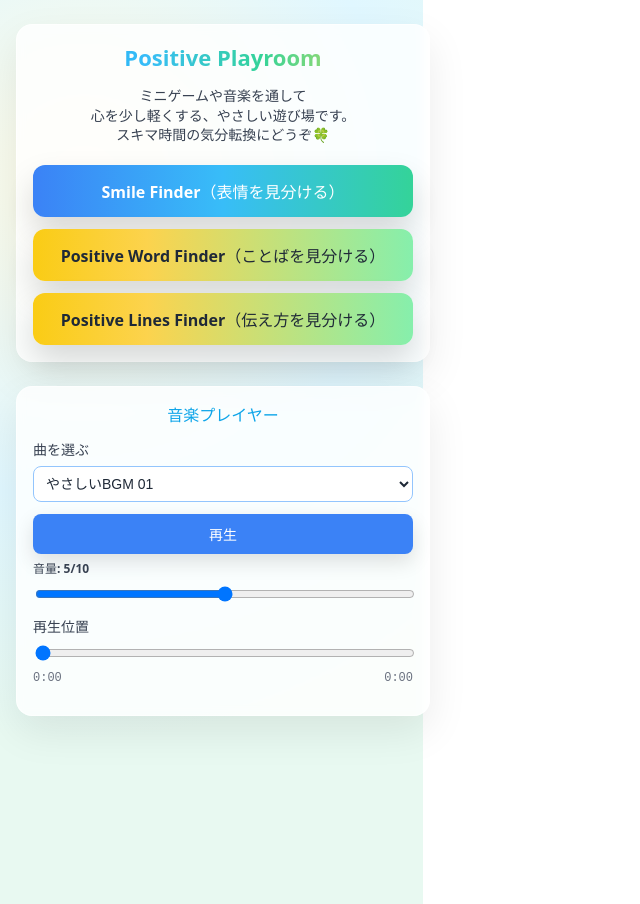
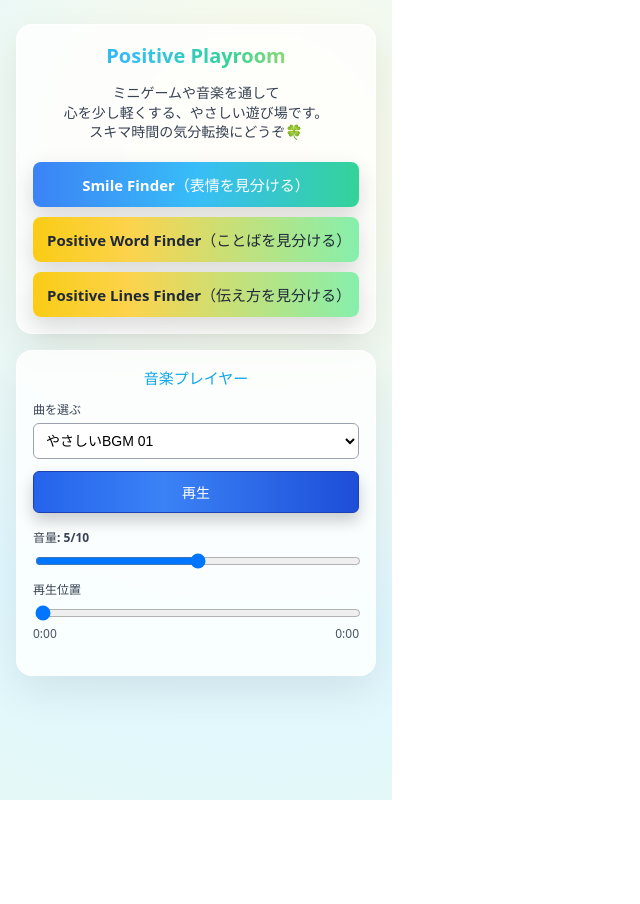
Before and after one commit to marion2929/playground-apps, a React (Vite) app: page / in a window 1280 px wide. Shown: the whole page, without its empty margins (0-640 px from the left). After the commit the page ends 800 px from the top, so only its background shows below. Built offline with nearby package versions, Linux system fonts and the light colour scheme.

Commit message:
update HomeScreen layout fix

```diff
--- a/src/HomeScreen.jsx
+++ b/src/HomeScreen.jsx
@@ -1,4 +1,3 @@
-// src/HomeScreen.jsx
 import React, { useState, useRef, useEffect } from "react";
 
 export default function HomeScreen({
@@ -7,7 +6,7 @@ export default function HomeScreen({
   onSelectLinesFinder,
 }) {
   // =========================
-  // 楽曲リスト（あなたの指定）
+  // 曲リスト（あなた指定の最新版）
   // =========================
   const TRACKS = [
     { title: "やさしいBGM 01", src: "/BGM.mp3" },
@@ -21,108 +20,177 @@ export default function HomeScreen({
     { title: "夕立のあとで", src: "/music05.mp3" },
   ];
 
-  // =========================
-  // オーディオ関連の状態
-  // =========================
-  const [selectedSrc, setSelectedSrc] = useState(TRACKS[0].src);
+  // 再生状態
+  const [trackIndex, setTrackIndex] = useState(0);
   const [isPlaying, setIsPlaying] = useState(false);
-  const [volume10, setVolume10] = useState(5);
-  const [currentTime, setCurrentTime] = useState(0);
-  const [duration, setDuration] = useState(0);
+
+  // 音量（0～10）
+  const [volume, setVolume] = useState(5);
+
+  // 再生位置
+  const [currentTime, setCurrentTime] = useState(0); // 秒
+  const [duration, setDuration] = useState(0); // 秒
+
   const audioRef = useRef(null);
+  const currentTrack = TRACKS[trackIndex];
 
+  // mm:ss に整形
+  function toClock(sec) {
+    const s = Math.floor(sec);
+    const mPart = Math.floor(s / 60);
+    const sPart = s % 60;
+    return mPart.toString() + ":" + sPart.toString().padStart(2, "0");
+  }
+
+  // 再生/一時停止
+  function togglePlay() {
+    if (!audioRef.current) return;
+    if (isPlaying) {
+      audioRef.current.pause();
+      setIsPlaying(false);
+    } else {
+      audioRef.current
+        .play()
+        .then(() => setIsPlaying(true))
+        .catch(() => {
+          // モバイルの自動再生ブロックなどで失敗することはある
+        });
+    }
+  }
+
+  // 曲を選んだ時
+  function handleSelectTrack(e) {
+    const idx = Number(e.target.value);
+    if (idx === trackIndex) return;
+    setTrackIndex(idx);
+    setIsPlaying(false);
+    setCurrentTime(0);
+    setDuration(0);
+  }
+
+  // 音量スライダー
+  function handleVolumeChange(e) {
+    const v = Number(e.target.value);
+    setVolume(v);
+  }
+
+  // シークバー（再生位置）
+  function handleSeekChange(e) {
+    const sec = Number(e.target.value);
+    if (!audioRef.current) return;
+    audioRef.current.currentTime = sec;
+    setCurrentTime(sec);
+  }
+
+  // 音量を常に同期
+  useEffect(() => {
+    if (audioRef.current) {
+      audioRef.current.volume = volume / 10; // 0.0〜1.0
+    }
+  }, [volume]);
+
+  // audioイベント監視
   useEffect(() => {
     const audioEl = audioRef.current;
     if (!audioEl) return;
-    audioEl.src = selectedSrc;
-    audioEl.currentTime = 0;
+
+    function onLoadedMeta() {
+      setDuration(audioEl.duration || 0);
+    }
+    function onTimeUpdate() {
+      setCurrentTime(audioEl.currentTime || 0);
+    }
+    function onEnded() {
+      setIsPlaying(false); // ループしない、止めるだけ
+    }
+
+    audioEl.addEventListener("loadedmetadata", onLoadedMeta);
+    audioEl.addEventListener("timeupdate", onTimeUpdate);
+    audioEl.addEventListener("ended", onEnded);
+
+    return () => {
+      audioEl.removeEventListener("loadedmetadata", onLoadedMeta);
+      audioEl.removeEventListener("timeupdate", onTimeUpdate);
+      audioEl.removeEventListener("ended", onEnded);
+    };
+  }, [trackIndex]);
+
+  // トラック切り替え時にaudio差し替え
+  useEffect(() => {
+    if (!audioRef.current) return;
+    const el = audioRef.current;
+    el.pause();
+    el.currentTime = 0;
     setCurrentTime(0);
     setDuration(0);
+
     if (isPlaying) {
-      audioEl.play().catch(() => {});
+      // すぐplayしようとするとブラウザが嫌がることあるのでちょい遅らせる
+      setTimeout(() => {
+        el
+          .play()
+          .then(() => setIsPlaying(true))
+          .catch(() => setIsPlaying(false));
+      }, 50);
     }
-  }, [selectedSrc, isPlaying]);
-
-  useEffect(() => {
-    if (audioRef.current) audioRef.current.volume = volume10 / 10;
-  }, [volume10]);
-
-  const handlePlayPause = () => {
-    const audioEl = audioRef.current;
-    if (!audioEl) return;
-    if (isPlaying) {
-      audioEl.pause();
-      setIsPlaying(false);
-    } else {
-      audioEl.play().then(() => setIsPlaying(true)).catch(() => {});
-    }
-  };
-
-  const handleSeek = (e) => {
-    const audioEl = audioRef.current;
-    if (!audioEl) return;
-    const newTime = Number(e.target.value);
-    audioEl.currentTime = newTime;
-    setCurrentTime(newTime);
-  };
-
-  const handleTimeUpdate = () => {
-    if (audioRef.current) setCurrentTime(audioRef.current.currentTime || 0);
-  };
-
-  const handleLoadedMetadata = () => {
-    if (audioRef.current) setDuration(audioRef.current.duration || 0);
-  };
-
-  const handleEnded = () => setIsPlaying(false);
-
-  const formatTime = (sec) => {
-    if (!isFinite(sec)) return "0:00";
-    const s = Math.floor(sec);
-    const mPart = Math.floor(s / 60);
-    const sPart = s % 60;
-    return `${mPart}:${sPart.toString().padStart(2, "0")}`;
-  };
+  }, [trackIndex]); // eslint-disable-line react-hooks/exhaustive-deps
 
   // =========================
   // スタイル
   // =========================
+
+  // 画面全体（背景グラデ）
   const bgStyle = {
     minHeight: "100vh",
     background:
       "radial-gradient(circle at 20% 20%, #fffbe6 0%, #e0f7ff 40%, #e8f9f1 70%)",
     backgroundAttachment: "fixed",
     fontFamily: "system-ui, sans-serif",
+    padding: "24px 16px 80px",
+    boxSizing: "border-box",
+    maxWidth: "100%",
+    overflowX: "hidden",
+    display: "flex",
+    justifyContent: "flex-start",
+  };
+
+  // ← NEW: 中身をまとめる共通ラッパ
+  // これで中のカード群が常に同じ幅(最大360pxとか)で揃うので
+  // スマホでも「はみ出してるように見える」現象を防ぐ
+  const innerWrapStyle = {
+    width: "100%",
+    maxWidth: "360px", // ここが「見せたい幅」
     display: "flex",
     flexDirection: "column",
-    alignItems: "center",
-    justifyContent: "flex-start",
-    padding: "24px 16px 80px",
+    gap: "16px",
+    margin: "0 auto", // 画面中央に寄せる
   };
 
-  const cardStyle = {
+  // 白カード（ゲーム選択／プレイヤー）共通
+  const baseCard = {
     backgroundColor: "rgba(255,255,255,0.8)",
     backdropFilter: "blur(4px)",
     border: "1px solid rgba(255,255,255,0.6)",
     borderRadius: "16px",
     boxShadow: "0 16px 40px rgba(0,0,0,0.08)",
     padding: "16px",
-    width: "100%",
-    maxWidth: "380px",
-    margin: "0 auto 24px",
+    boxSizing: "border-box",
+    width: "100%", // innerWrapの幅にフィット
   };
 
+  // タイトル(Positive Playroom)
   const titleTextStyle = {
     background:
       "linear-gradient(90deg,#0ea5e9 0%,#38bdf8 30%,#34d399 60%,#fde047 100%)",
     WebkitBackgroundClip: "text",
     color: "transparent",
-    fontSize: "22px",
+    fontSize: "20px",
     fontWeight: "700",
     textAlign: "center",
     marginBottom: "12px",
   };
 
+  // サブテキスト
   const subTextStyle = {
     color: "#374151",
     fontSize: "14px",
@@ -132,89 +200,93 @@ export default function HomeScreen({
     marginBottom: "20px",
   };
 
-  const gameButtonStyleMain = {
-    background:
-      "linear-gradient(90deg,#3b82f6 0%,#38bdf8 50%,#34d399 100%)",
+  // ボタンたち
+  const mainBtnStyle = {
+    background: "linear-gradient(90deg,#3b82f6 0%,#38bdf8 50%,#34d399 100%)",
     color: "#fff",
     border: "none",
-    borderRadius: "12px",
-    boxShadow: "0 16px 32px rgba(0,0,0,0.15)",
+    borderRadius: "8px",
     fontWeight: "600",
-    fontSize: "16px",
-    padding: "14px 16px",
+    fontSize: "15px",
+    padding: "12px 14px",
     width: "100%",
     cursor: "pointer",
     textAlign: "center",
+    boxShadow: "0 10px 24px rgba(0,0,0,0.15)",
   };
 
-  const gameButtonStyleAlt = {
-    background:
-      "linear-gradient(90deg,#facc15 0%,#fcd34d 30%,#86efac 100%)",
+  const altBtnStyle = {
+    background: "linear-gradient(90deg,#facc15 0%,#fcd34d 30%,#86efac 100%)",
     color: "#1f2937",
     border: "none",
-    borderRadius: "12px",
-    boxShadow: "0 16px 32px rgba(0,0,0,0.15)",
+    borderRadius: "8px",
     fontWeight: "600",
-    fontSize: "16px",
-    padding: "14px 16px",
+    fontSize: "15px",
+    padding: "12px 14px",
     width: "100%",
     cursor: "pointer",
     textAlign: "center",
+    boxShadow: "0 10px 24px rgba(0,0,0,0.15)",
   };
 
-  const musicTitleStyle = {
+  // プレイヤー見出し
+  const playerHeaderStyle = {
     fontWeight: "700",
-    fontSize: "16px",
+    fontSize: "15px",
     color: "#0ea5e9",
     textAlign: "center",
     marginBottom: "12px",
   };
 
-  const rowStyle = {
-    marginBottom: "12px",
-    display: "flex",
-    flexDirection: "column",
-    gap: "6px",
-  };
-
-  const labelStyle = {
-    fontSize: "14px",
-    fontWeight: "600",
-    color: "#374151",
-  };
-
+  // セレクトボックス＋ボタンの並び
   const selectStyle = {
     width: "100%",
-    borderRadius: "8px",
-    border: "1px solid #93c5fd",
+    fontSize: "14px",
+    borderRadius: "6px",
+    border: "1px solid #9ca3af",
     padding: "8px",
-    fontSize: "14px",
+    boxSizing: "border-box",
+    marginBottom: "12px",
     backgroundColor: "#fff",
-    color: "#1f2937",
-    fontWeight: "500",
   };
 
   const playButtonStyle = {
-    backgroundColor: "#3b82f6",
+    width: "100%",
+    background:
+      "linear-gradient(90deg,#2563eb 0%,#3b82f6 40%,#1d4ed8 100%)",
     color: "#fff",
-    border: "none",
-    borderRadius: "8px",
-    padding: "10px 16px",
     fontWeight: "600",
     fontSize: "14px",
+    border: "1px solid #1e40af",
+    borderRadius: "6px",
+    padding: "10px",
+    marginBottom: "16px",
     cursor: "pointer",
-    boxShadow: "0 8px 20px rgba(0,0,0,0.12)",
-    minWidth: "80px",
-    textAlign: "center",
+    boxShadow: "0 8px 16px rgba(0,0,0,0.2)",
   };
 
-  const sliderStyle = { width: "100%" };
-  const timeRowStyle = {
+  // ラベル＋スライダー
+  const sliderLabelStyle = {
     fontSize: "12px",
-    color: "#6b7280",
+    fontWeight: "600",
+    color: "#374151",
     display: "flex",
     justifyContent: "space-between",
-    fontFamily: "monospace",
+    marginBottom: "4px",
+  };
+
+  const sliderInputStyle = {
+    width: "100%",
+    marginBottom: "12px",
+  };
+
+  const timeRowStyle = {
+    display: "flex",
+    justifyContent: "space-between",
+    fontSize: "12px",
+    color: "#4b5563",
+    marginTop: "-8px",
+    marginBottom: "16px",
   };
 
   // =========================
@@ -222,9 +294,12 @@ export default function HomeScreen({
   // =========================
   return (
     <div style={bgStyle}>
-      {/* --- メインカード：説明＋ゲームボタン --- */}
-      <div style={cardStyle}>
+      {/* 中身を中央にまとめるラッパ */}
+      <div style={innerWrapStyle}>
+        {/* --- ゲーム選択カード --- */}
+        <div style={baseCard}>
           <div style={titleTextStyle}>Positive Playroom</div>
+
           <div style={subTextStyle}>
             ミニゲームや音楽を通して
             <br />
@@ -233,21 +308,23 @@ export default function HomeScreen({
             スキマ時間の気分転換にどうぞ🍀
           </div>
 
-        <div style={{ display: "grid", gap: "12px" }}>
+          <div style={{ display: "grid", gap: "10px" }}>
             <button
-            style={gameButtonStyleMain}
+              style={mainBtnStyle}
               onClick={onSelectSmileFinder}
             >
               Smile Finder（表情を見分ける）
             </button>
+
             <button
-            style={gameButtonStyleAlt}
+              style={altBtnStyle}
               onClick={onSelectWordFinder}
             >
               Positive Word Finder（ことばを見分ける）
             </button>
+
             <button
-            style={gameButtonStyleAlt}
+              style={altBtnStyle}
               onClick={onSelectLinesFinder}
             >
               Positive Lines Finder（伝え方を見分ける）
@@ -255,69 +332,77 @@ export default function HomeScreen({
           </div>
         </div>
 
-      {/* --- 音楽プレイヤー --- */}
-      <div style={cardStyle}>
-        <div style={musicTitleStyle}>音楽プレイヤー</div>
+        {/* --- 音楽プレイヤーカード --- */}
+        <div style={baseCard}>
+          <div style={playerHeaderStyle}>音楽プレイヤー</div>
 
-        {/* 曲選択 */}
-        <div style={rowStyle}>
-          <div style={labelStyle}>曲を選ぶ</div>
+          {/* 曲を選ぶ */}
+          <label
+            style={{
+              fontSize: "12px",
+              fontWeight: "600",
+              color: "#374151",
+              display: "block",
+              marginBottom: "4px",
+            }}
+          >
+            曲を選ぶ
+          </label>
           <select
             style={selectStyle}
-            value={selectedSrc}
-            onChange={(e) => setSelectedSrc(e.target.value)}
+            value={trackIndex}
+            onChange={handleSelectTrack}
           >
-            {TRACKS.map((track, i) => (
-              <option key={i} value={track.src}>
-                {track.title}
+            {TRACKS.map((t, i) => (
+              <option key={i} value={i}>
+                {t.title}
               </option>
             ))}
           </select>
-        </div>
 
-        {/* 再生/音量 */}
-        <div style={rowStyle}>
-          <button style={playButtonStyle} onClick={handlePlayPause}>
+          {/* 再生・一時停止 */}
+          <button style={playButtonStyle} onClick={togglePlay}>
             {isPlaying ? "一時停止" : "再生"}
           </button>
-          <div style={{ fontSize: "12px", fontWeight: "600", color: "#374151" }}>
-            音量: {volume10}/10
+
+          {/* 音量スライダー */}
+          <div style={sliderLabelStyle}>
+            <span>音量: {volume}/10</span>
           </div>
           <input
-            style={sliderStyle}
             type="range"
             min={0}
             max={10}
-            value={volume10}
-            onChange={(e) => setVolume10(Number(e.target.value))}
+            value={volume}
+            onChange={handleVolumeChange}
+            style={sliderInputStyle}
           />
+
+          {/* 再生位置スライダー */}
+          <div style={sliderLabelStyle}>
+            <span>再生位置</span>
           </div>
-
-        {/* シークバー */}
-        <div style={rowStyle}>
-          <div style={labelStyle}>再生位置</div>
           <input
-            style={sliderStyle}
             type="range"
             min={0}
             max={duration || 0}
-            step={0.01}
+            step={0.1}
             value={currentTime}
-            onChange={handleSeek}
+            onChange={handleSeekChange}
+            style={sliderInputStyle}
           />
           <div style={timeRowStyle}>
-            <div>{formatTime(currentTime)}</div>
-            <div>{formatTime(duration)}</div>
-          </div>
+            <span>{toClock(currentTime)}</span>
+            <span>{toClock(duration)}</span>
           </div>
 
+          {/* 実際のaudio要素（画面に見せない） */}
           <audio
             ref={audioRef}
-          src={selectedSrc}
-          onTimeUpdate={handleTimeUpdate}
-          onLoadedMetadata={handleLoadedMetadata}
-          onEnded={handleEnded}
+            src={currentTrack.src}
+            preload="metadata"
           />
+        </div>
       </div>
     </div>
   );
```
Lines whose indentation alone changed are shown as unchanged.
